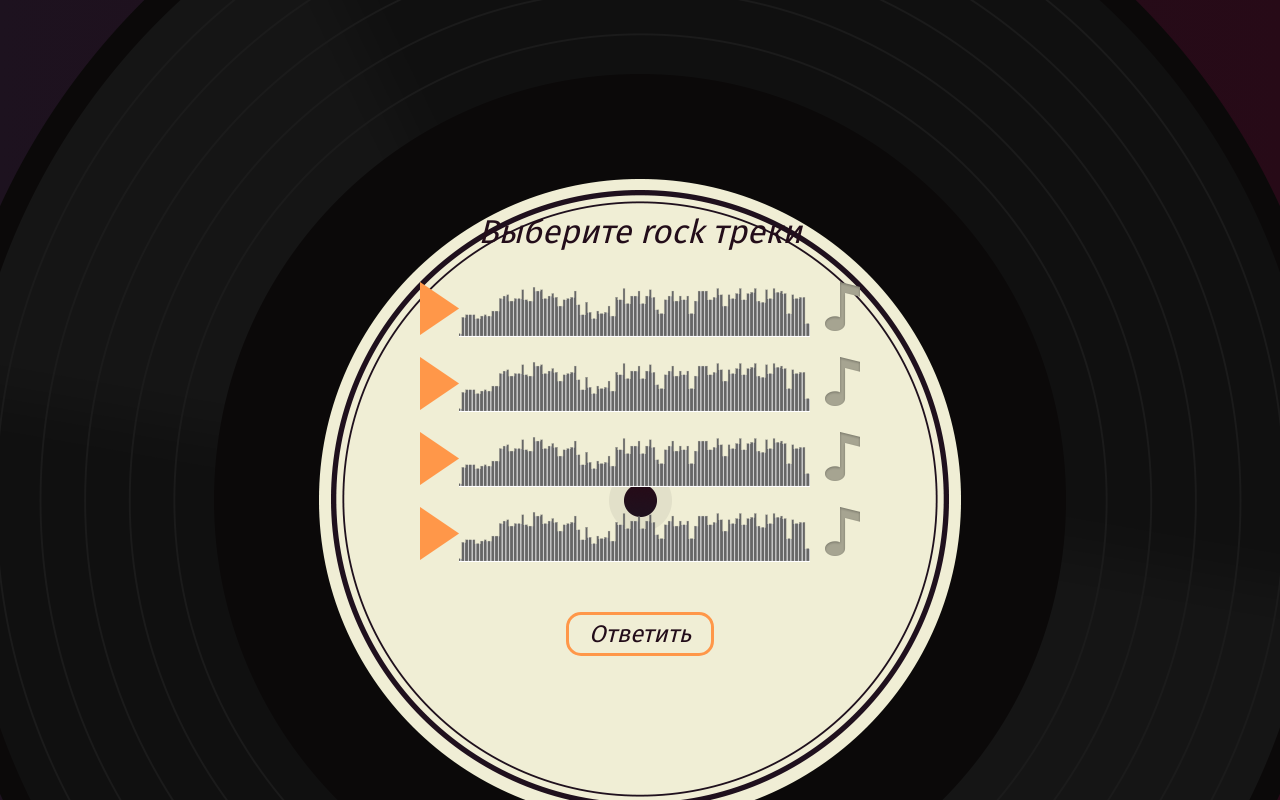
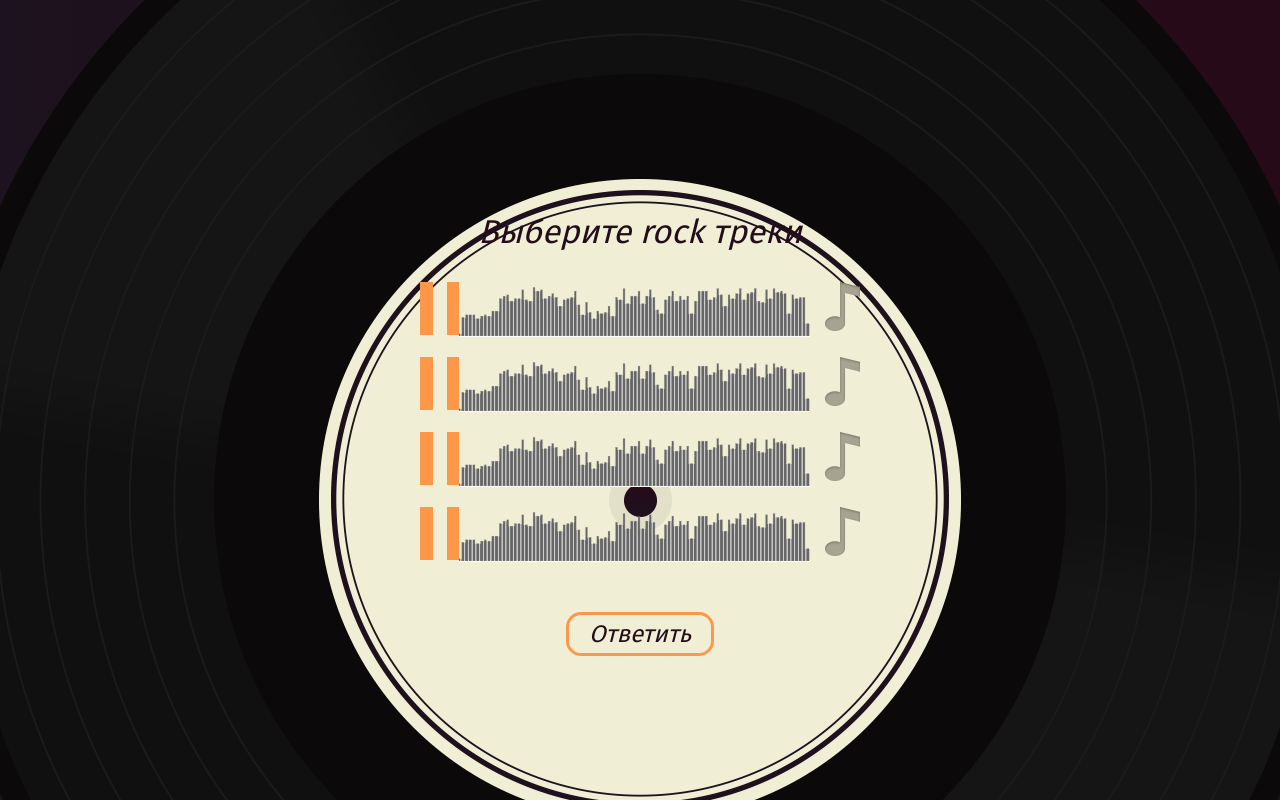
Before and after one commit to alpas13/972473-guess-melody-3, a React app: page /genre in a window 1280 px wide. Shown: the top 800 px of the page. Built offline with nearby package versions, Linux system fonts and the light colour scheme.

Commit message:
Added AudioPlayer component to Artist and GenreQuestionScreen components

```diff
--- a/src/components/artist-question-screen/artist-question-screen.jsx
+++ b/src/components/artist-question-screen/artist-question-screen.jsx
@@ -1,6 +1,7 @@
 import React from "react";
 import PropTypes from "prop-types";
 import GameType from "../../const";
+import AudioPlayer from "../audio-player/audio-player.jsx";
 
 const ArtistQuestionScreen = (props) => {
   const {onAnswer, question} = props;
@@ -14,12 +15,10 @@
       <h2 className="game__title">Кто исполняет эту песню?</h2>
       <div className="game__track">
         <div className="track">
-          <button className="track__button track__button--play" type="button" />
-          <div className="track__status">
-            <audio
-              src={song.src}
-            />
-          </div>
+          <AudioPlayer
+            isPlaying={true}
+            src={song.src}
+          />
         </div>
       </div>
 
--- a/src/components/genre-question-screen/genre-question-screen.jsx
+++ b/src/components/genre-question-screen/genre-question-screen.jsx
@@ -1,6 +1,7 @@
 import React, {PureComponent} from "react";
 import PropTypes from "prop-types";
 import GameType from "../../const";
+import AudioPlayer from "../audio-player/audio-player.jsx";
 
 
 class GenreQuestionScreen extends PureComponent {
@@ -32,10 +33,10 @@
           {answers.map((answer, i) => {
             return (
               <div key={`${i}-${answer.src}`} className="track">
-                <button className="track__button track__button--play" type="button" />
-                <div className="track__status">
-                  <audio>{answer.src}</audio>
-                </div>
+                <AudioPlayer
+                  isPlaying={true}
+                  src={answer.src}
+                />
                 <div className="game__answer">
                   <input className="game__input visually-hidden" type="checkbox" name="answer" value={`answer-${i}`}
                     id={`answer-${i}`}
```
Also changed, not shown: 2 other files (tests, documents, lock files or other folders).
